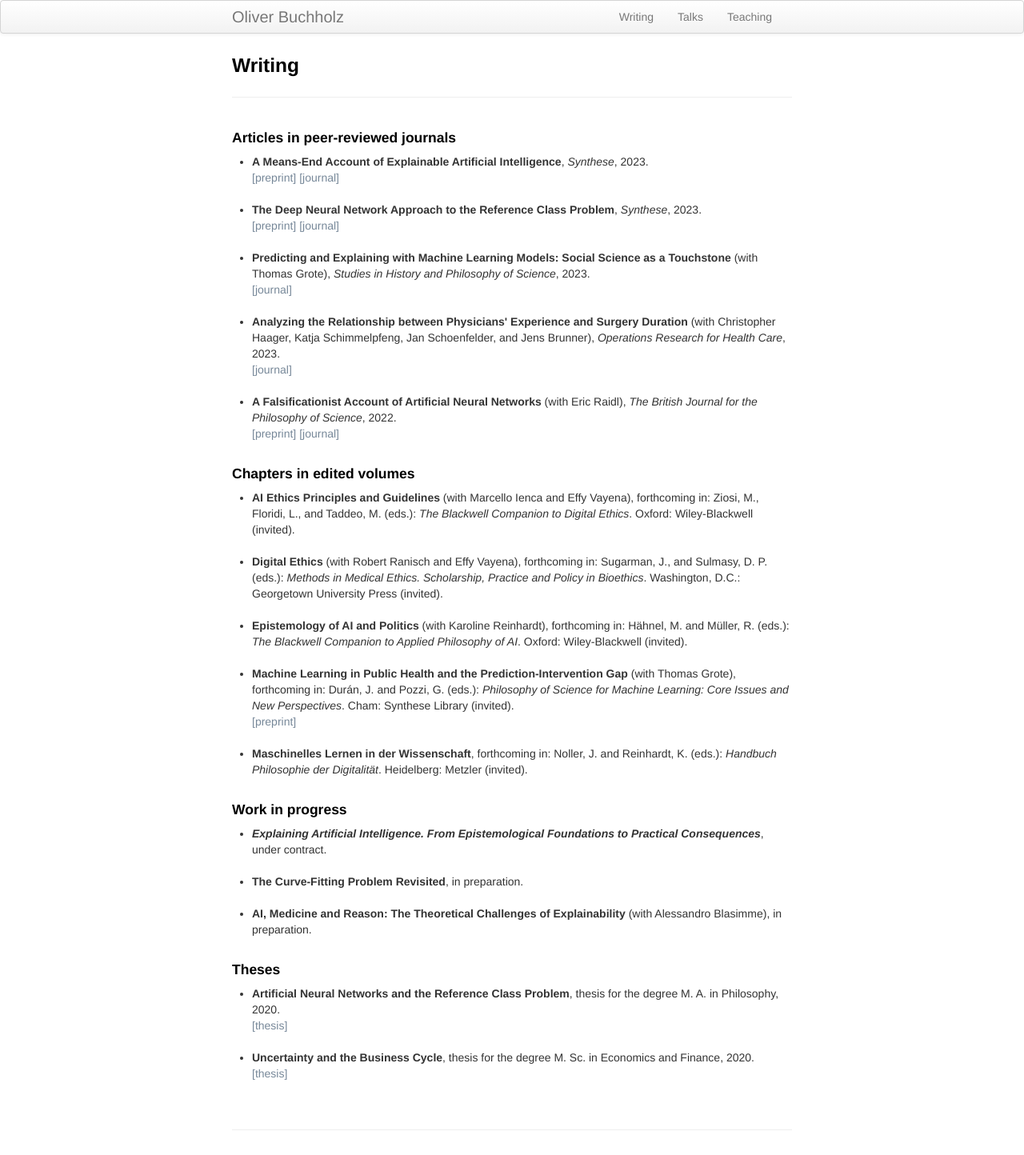
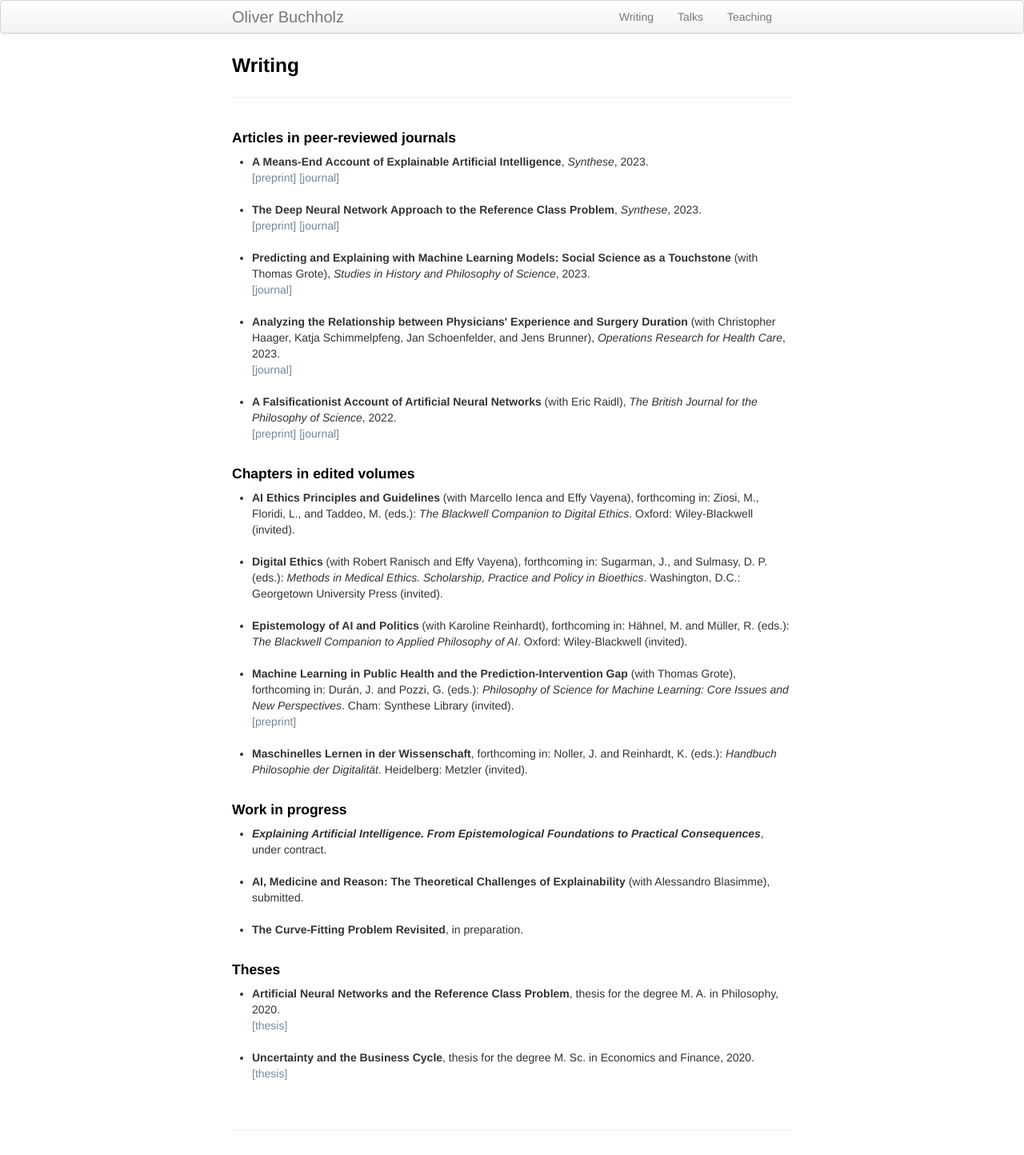
Before and after one commit to oliverbuchholz/oliverbuchholz.github.io, a Jekyll site: the page built from pages/writing.md, in a window 1280 px wide. Shown: the whole page at 80% size. Built offline with Jekyll 4.4.1, drawn with Linux system fonts in a browser that asks for light colours.

Commit message:
Changed justifying reasons to submitted

```diff
--- a/pages/writing.md
+++ b/pages/writing.md
@@ -54,10 +54,10 @@ Reinhardt, K. (eds.): <i>Handbuch Philosophie der Digitalit&auml;t</i>. Heidelbe
 <li><b><i>Explaining Artificial Intelligence. From Epistemological Foundations to Practical Consequences</i></b>, under contract.<br><br>
 </li>
 
-<li><b>The Curve-Fitting Problem Revisited</b>, in preparation.<br><br>
+<li><b>AI, Medicine and Reason: The Theoretical Challenges of Explainability</b> (with Alessandro Blasimme), submitted.<br><br>
 </li>
 
-<li><b>AI, Medicine and Reason: The Theoretical Challenges of Explainability</b> (with Alessandro Blasimme), in preparation.<br><br>
+<li><b>The Curve-Fitting Problem Revisited</b>, in preparation.<br><br>
 </li>
 </ul>
 
```
